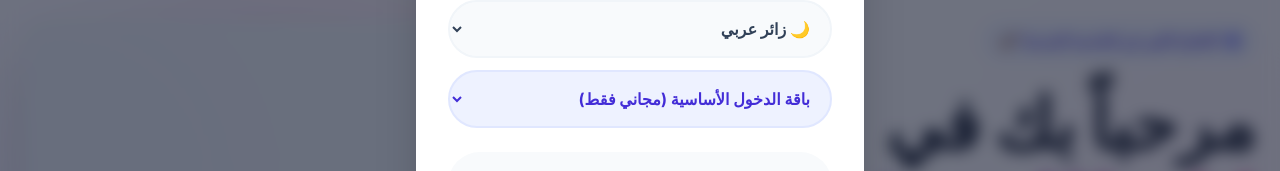
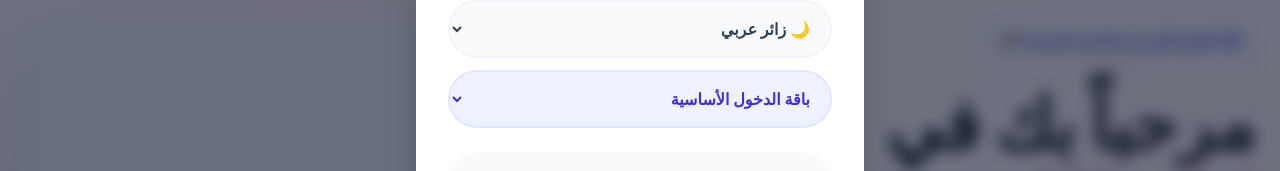
Before and after one commit to AhmedRadwan456/clubs, a Next.js app: page / in a window 1280 px wide. Both pictures are taken after a click on the button "احجز تذكرتك". Shown: the part 212-383 px from the top of the page. Built offline with nearby package versions, Linux system fonts and the light colour scheme.

Commit message:
fix: remove '(مجاني فقط)' from Basic Entry package in BookingModal

```diff
--- a/src/app/components/BookingModal.js
+++ b/src/app/components/BookingModal.js
@@ -33,7 +33,7 @@ export default function BookingModal({ initialData, onClose, lang }) {
       subtitle: "حدد تفاصيل تذكرتك وعدد الأفراد",
       arab: "🌙 زائر عربي",
       foreign: "🌍 زائر أجنبي",
-      pkg1: "باقة الدخول الأساسية (مجاني فقط)",
+      pkg1: "باقة الدخول الأساسية",
       pkg2: "باقة المغامر (+3 ألعاب مدفوعة)",
       pkg3: "باقة البطل (+5 ألعاب مدفوعة)",
       pkg4: "باقة VIP الشاملة",
@@ -74,7 +74,7 @@ export default function BookingModal({ initialData, onClose, lang }) {
       subtitle: "Select ticket details and number of visitors",
       arab: "🌙 Arab",
       foreign: "🌍 International",
-      pkg1: "Basic Entry (Free Rides Only)",
+      pkg1: "Basic Entry",
       pkg2: "Adventurer (+3 Premium Rides)",
       pkg3: "Hero (+5 Premium Rides)",
       pkg4: "VIP All-Inclusive",
```
